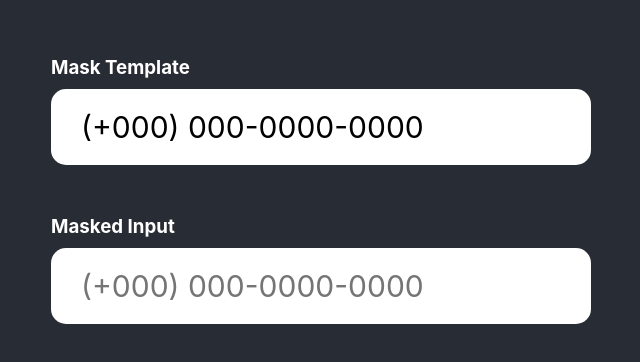
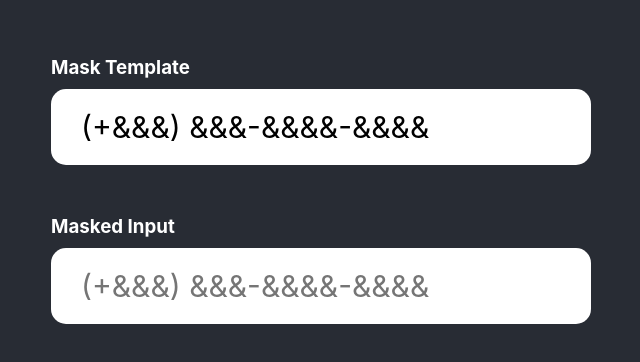
Before and after one commit to thevahidal/react-input-mask, a React (Create React App) app: page / in a window 1280 px wide. Shown: the part 210-572 px from the top of the page, without its empty margins (319-959 px from the left). Built offline with nearby package versions, Linux system fonts and the light colour scheme.

Commit message:
0 changed & in mask template

```diff
--- a/src/App.js
+++ b/src/App.js
@@ -22,7 +22,7 @@ const Input = props => {
 
     let maskedValue = props.mask
     for (let index in unmaskedValue) {
-      maskedValue = maskedValue.replace('0', unmaskedValue[index])
+      maskedValue = maskedValue.replace('&', unmaskedValue[index])
     }
     const charIndex = maskedValue.lastIndexOf(unmaskedValue[unmaskedValue.length - 1])
     maskedValue = maskedValue.slice(0, charIndex + 1)
@@ -40,7 +40,7 @@ const Input = props => {
 
 const App = () => {
   const [value, setValue] = useState('')
-  const [mask, setMask] = useState('(+000) 000-0000-0000')
+  const [mask, setMask] = useState('(+&&&) &&&-&&&&-&&&&')
 
   return (
     <div className="App">
```
